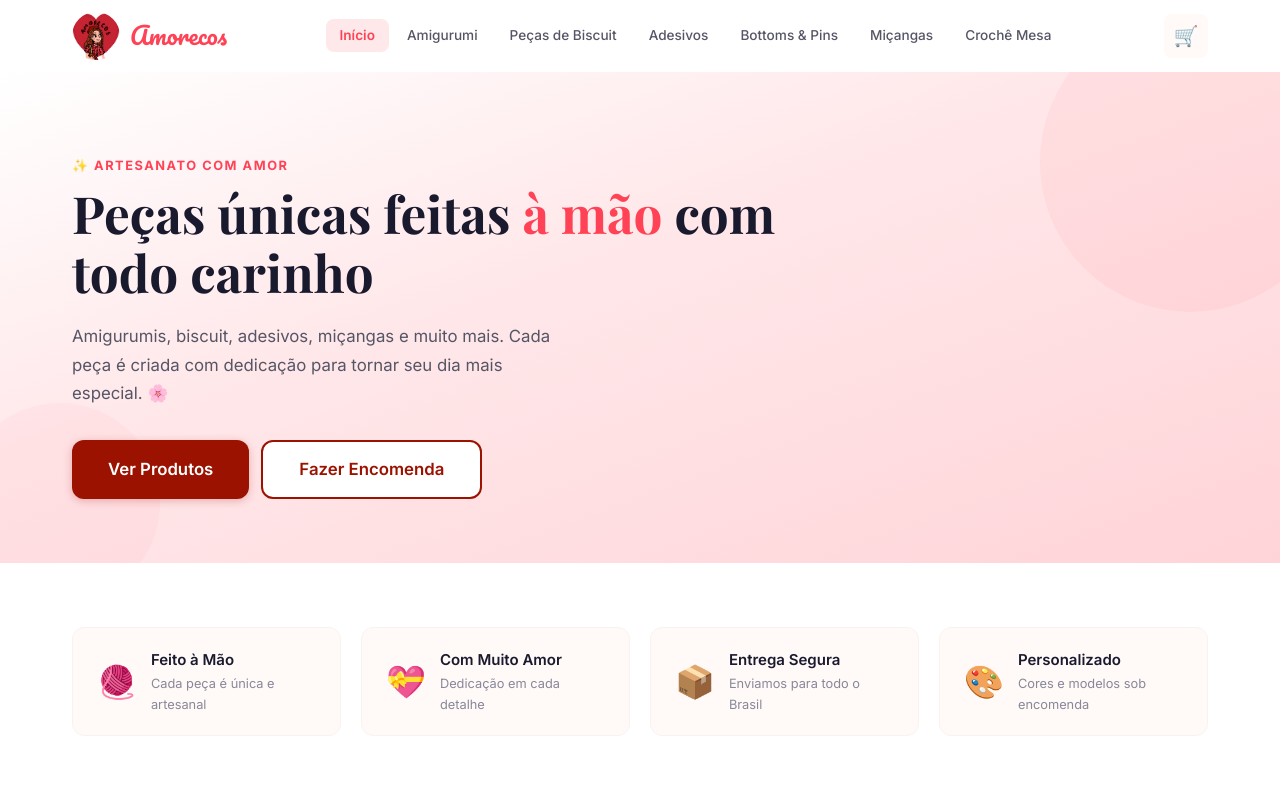
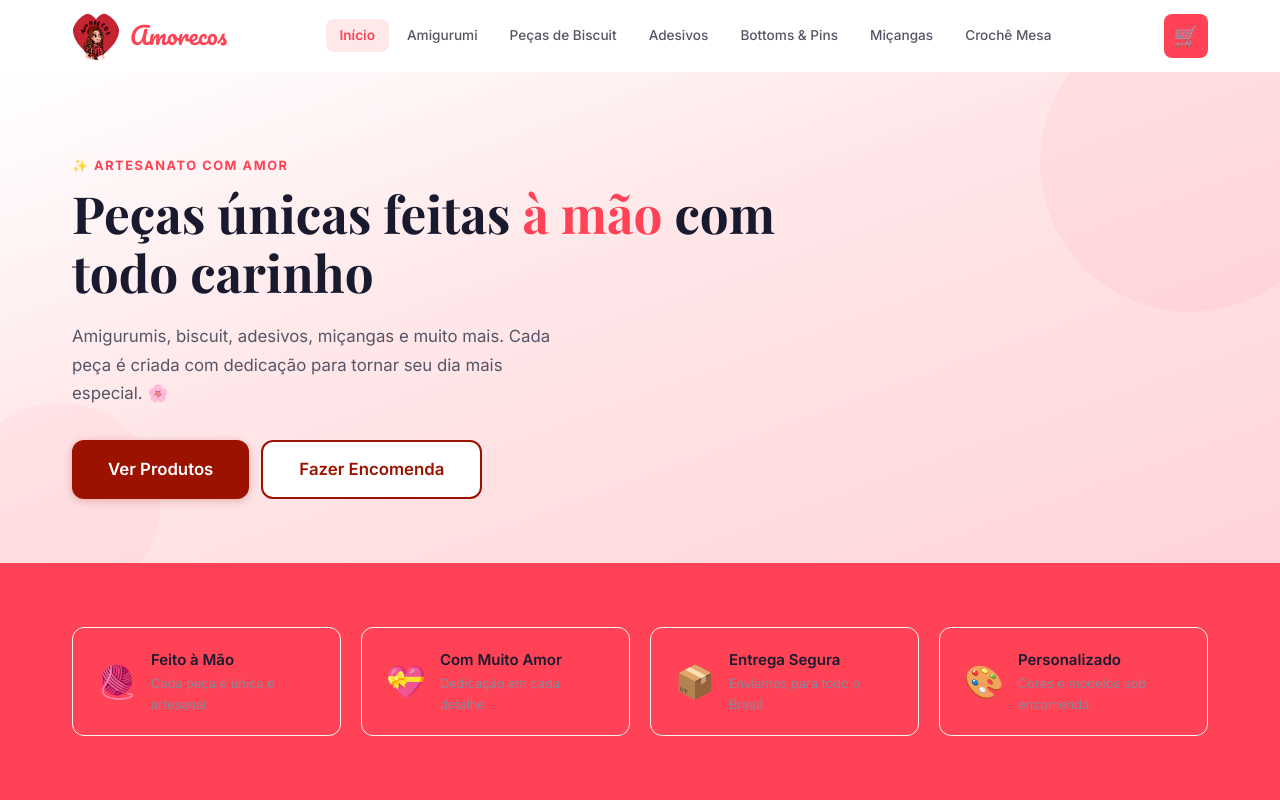
Before and after one commit to EliseuDev-Math/Amorecos, a React (Vite) app: page /#/ in a window 1280 px wide. Shown: the top 800 px of the page. Built offline with nearby package versions, Linux system fonts and the light colour scheme; a web font is replaced by a local one.

Commit message:
Update index.css

```diff
--- a/src/index.css
+++ b/src/index.css
@@ -9,9 +9,9 @@
   --accent: #9B1200;
   --accent-light: #B91E0C;
   --accent-dark: #7A0E00;
-  --bg: #FFFFFF;
-  --bg-warm: #FFF9F7;
-  --bg-card: #FFFFFF;
+  --bg: #ff4255;
+  --bg-warm: #ff4255;
+  --bg-card: #ff4255;
   --text-primary: #1A1A2E;
   --text-secondary: #555566;
   --text-muted: #888899;
```
